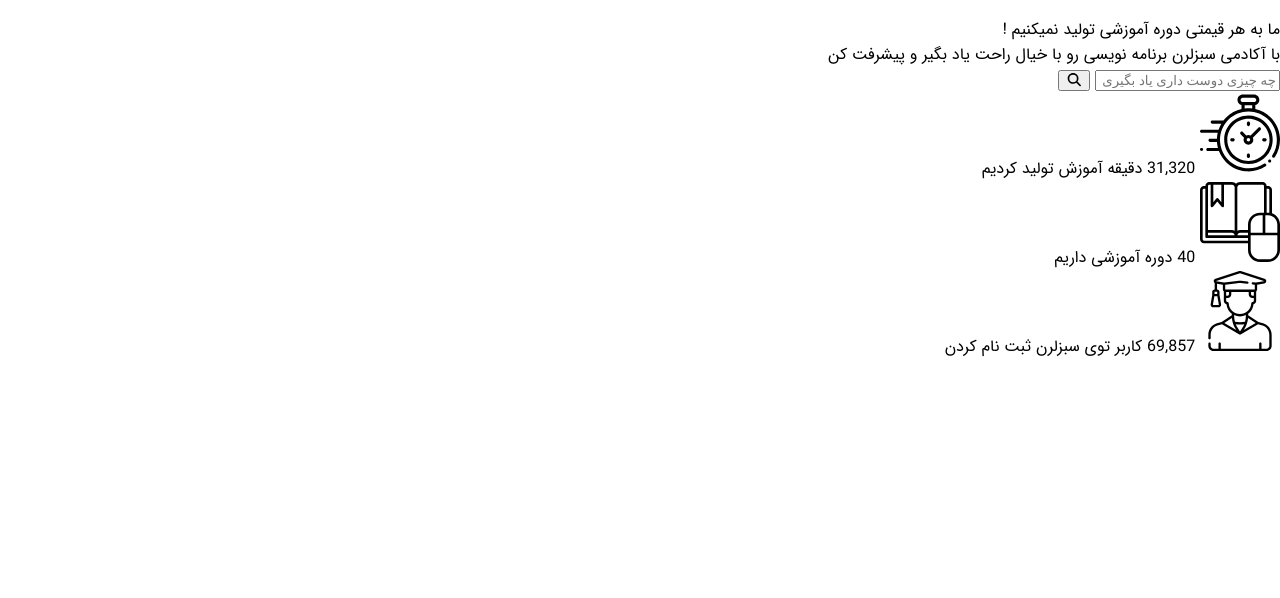
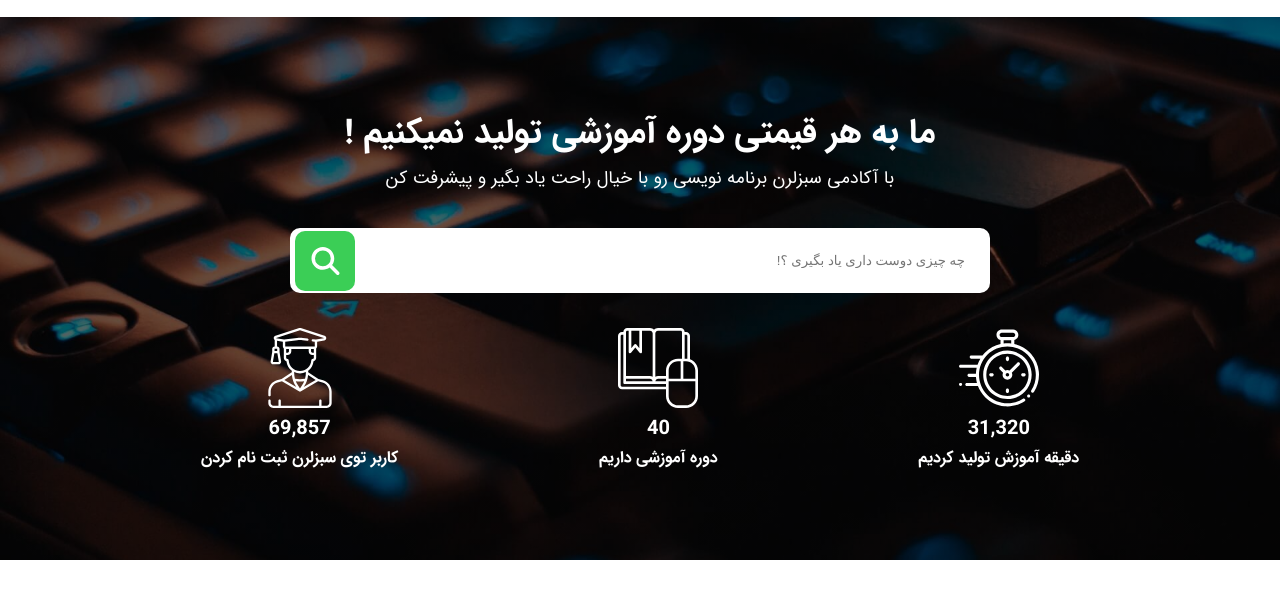
Before and after one commit to mattyhosseini/Clone-Sabzlearn-Web, a plain HTML site: page index.html in a window 1280 px wide. Shown: the part 154-752 px from the top of the page. Drawn offline with Linux system fonts and the light colour scheme.

Commit message:
Style | Styling the landing page section

```diff
--- a/css/index.css
+++ b/css/index.css
@@ -156,3 +156,73 @@
 .main-header__profile-tex {
 }
 /* Finish NavBar Style */
+
+/* Start Landing Style  */
+
+.landing {
+  background: linear-gradient(rgba(0, 0, 0, 0.6), rgba(0, 0, 0, 0.6)),
+    url("../images/background_landing.jfif") no-repeat center;
+  background-size: cover;
+  background-attachment: fixed;
+  text-align: center;
+  padding: 9rem 0;
+  color: var(--white-color);
+}
+
+.landing__title {
+  font-size: 3.4rem;
+  font-weight: bold;
+}
+.landing__subtitle {
+  font-size: 1.8rem;
+  margin-top: 0.3rem;
+}
+.landing__searchbar {
+  width: 700px;
+  position: relative;
+  margin: 3.5rem auto;
+}
+.landing__searchbar-input {
+  width: 100%;
+  padding: 2.5rem;
+  border: none;
+  border-radius: 1rem;
+}
+.landing__searchbar-btn {
+  border: none;
+  background-color: var(--primary-color);
+  position: absolute;
+  left: 0.5rem;
+  width: 6rem;
+  top: 0.3rem;
+  height: 6rem;
+  border-radius: 1rem;
+}
+.landing__searchbar-icon {
+  font-size: 2.8rem;
+  color: var(--white-color);
+}
+.landing-status {
+  display: flex;
+  justify-content: space-evenly;
+  align-items: center;
+}
+.landing-status__item {
+  display: flex;
+  flex-direction: column;
+  align-items: center;
+  justify-content: center;
+}
+.landing-status__item svg {
+  fill: var(--white-color);
+}
+
+.landing-status__count {
+  font-weight: bold;
+  font-size: 2rem;
+  margin-top: 0.5rem;
+}
+.landing-status__text {
+  font-weight: bold;
+}
+/* Finish Landing Style  */
```
Also changed, not shown: images/background_landing.jfif (added), images/svgs/star.svg (added), images/svgs/star_fill.svg (added).
